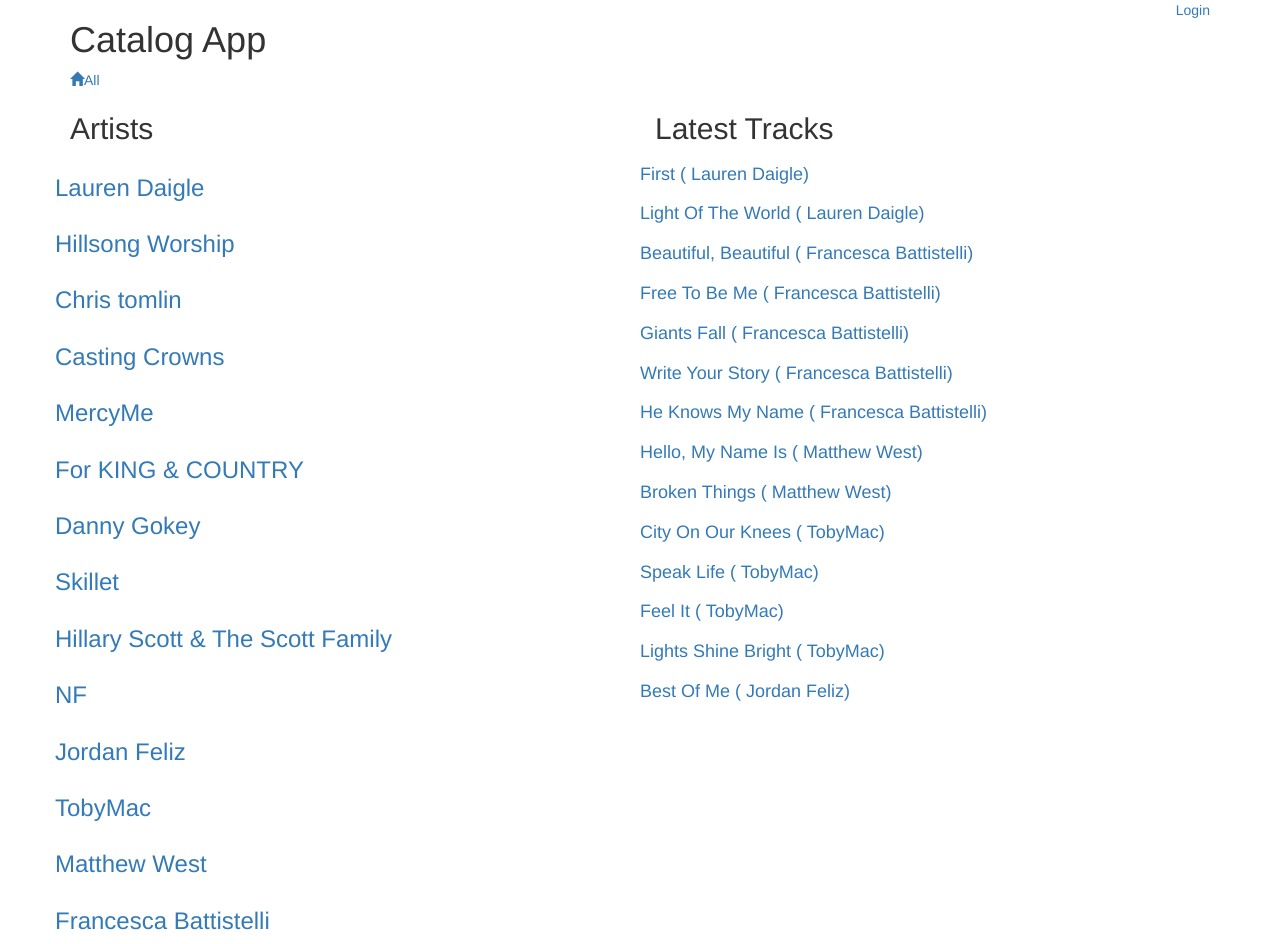
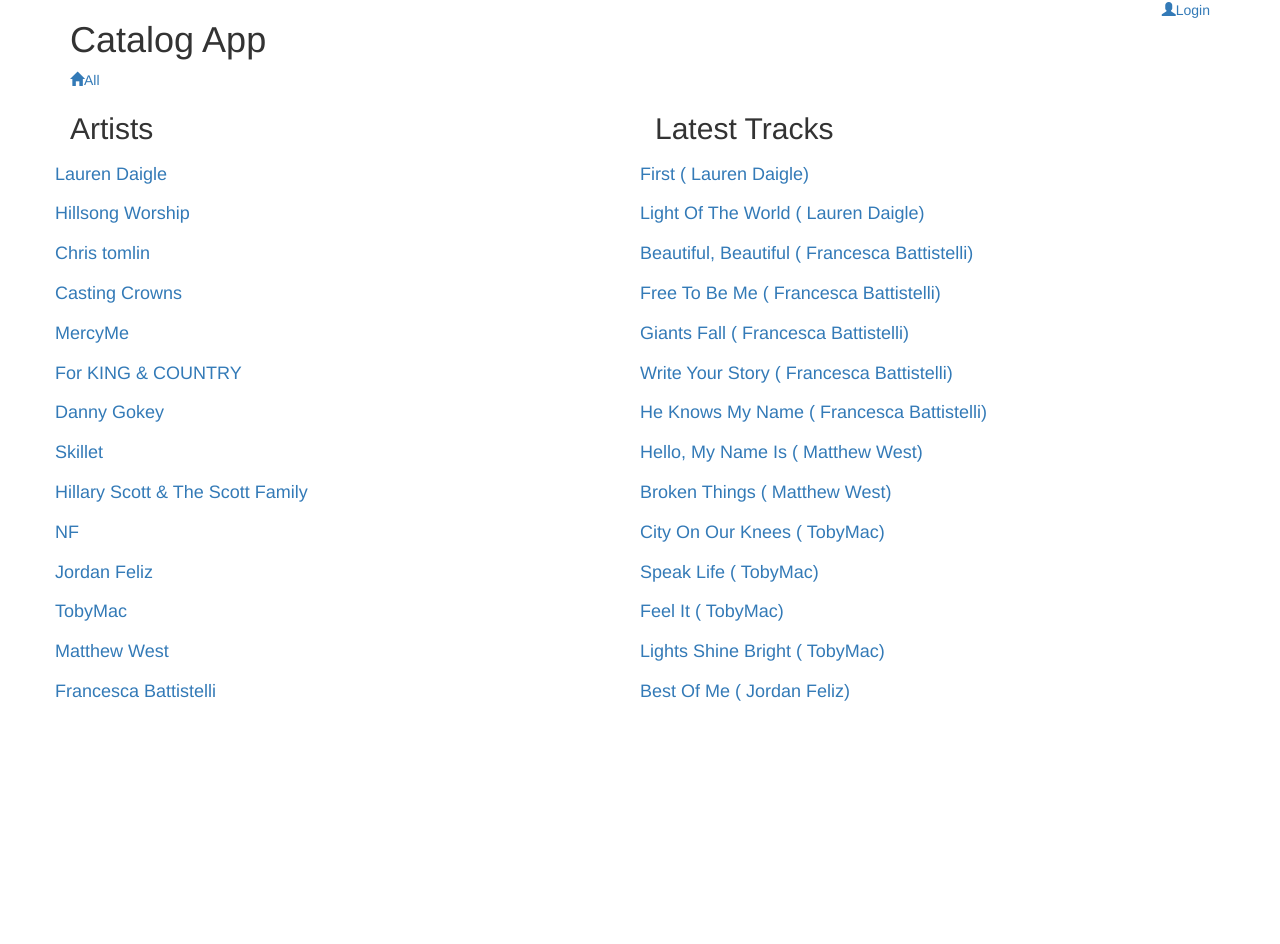
Before and after one commit to oisbel/catalog-project, a Flask app: page / in a window 1280 px wide. After the commit the page ends 701 px from the top, so only its background shows below. Run offline with Flask 2, Linux system fonts and the light colour scheme; data comes from the database, SQL or seed files in the repository; some libraries are stand-ins or nearby versions.

Commit message:
Put artist and last tracks titles in the same level

```diff
--- a/templates/catalog.html
+++ b/templates/catalog.html
@@ -12,22 +12,16 @@
 	<div class="row banner main">
 		<div class="col-md-6 padding-none">
 			<h2>Artists</h2>
-		</div>
-		<div class="col-md-6 padding-none">
-			<h2>Latest Tracks</h2>
-		</div>
-	</div>
-	<div class="row">
-	<div class="col-md-6">
 			{% for artist in artists %}
 			<a href = "{{url_for('showTracks', artist_name = artist.name)}}">
 			<div class="row">
-				<h3>{{artist.name}}</h3>
+				<h4>{{artist.name}}</h4>
 			</div>
 			</a>
 			{% endfor %}
 		</div>
-	<div class="col-md-6">
+		<div class="col-md-6 padding-none">
+			<h2>Latest Tracks</h2>
 			{% for last in latest %}
 			<a href = "{{url_for('showTrack', artist_name = last[0], track_title=last[1])}}">
 			<div class="row">
--- a/templates/header.html
+++ b/templates/header.html
@@ -7,10 +7,11 @@
 	</div>
 	<div class="col-md-6 text-right">
 	{%if 'username' not in session %}
-			<a href="{{url_for('showLogin')}}">Login </a>
+			<a href="{{url_for('showLogin')}}">
+			<span class="glyphicon glyphicon-user" aria-hidden="true"></span>Login </a>
 			{% else %}
-			<a href="{{url_for('gdisconnect')}}">Logout </a>
+			<a href="{{url_for('gdisconnect')}}">
+			<span class="glyphicon glyphicon-user" aria-hidden="true"></span>Logout </a>
 			{% endif %}
-
 	</div>
 </div>
--- a/templates/tracks.html
+++ b/templates/tracks.html
@@ -30,7 +30,7 @@
 		<div class="col-md-11 padding-none">
 			<a href="{{url_for('addTrack',artist_id = artist.id)}}">
 				<button class="btn btn-default" id="new-menu-item">
-					<span class="glyphicon glyphicon-glass" aria-hidden="true"></span>Add Track
+					<span class="glyphicon glyphicon-music" aria-hidden="true"></span>Add Track
 				</button>
 		</div>
 		<div class="col-md-7"></div>
```
Lines whose indentation alone changed are shown as unchanged.
